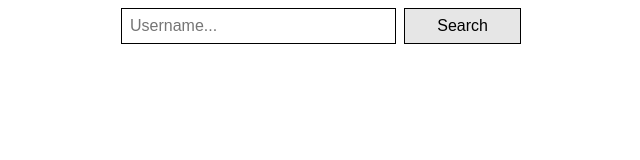
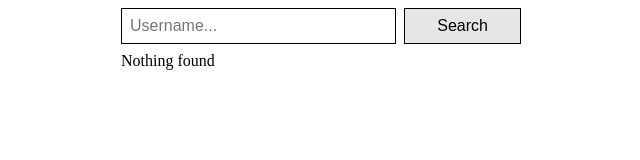
Before and after one commit to batya15/GithubTestAngular2, an Angular app: page / in a window 1280 px wide. Shown: the top 160 px of the page, without its empty margins (319-959 px from the left). Built offline with nearby package versions, Linux system fonts and the light colour scheme.

Commit message:
(CardList) feat: add empty msg and error fix

```diff
--- a/src/app/github-search/card-list/card-list.component.html
+++ b/src/app/github-search/card-list/card-list.component.html
@@ -6,7 +6,9 @@
       </svg>
     </div>
   </div>
-  <div class="list__items" [ngClass]="loading ? 'list__items_loading' : ''">
+  <div class="list__items" *ngIf="!hasError()" [ngClass]="loading ? 'list__items_loading' : ''">
     <app-card *ngFor="let user of users | async" [user]="user"></app-card>
+    <div *ngIf="isEmpty()">Nothing found</div>
   </div>
+  <div class="list__error" *ngIf="hasError()">{{ error }}</div>
 </div>
--- a/src/app/github-search/card-list/card-list.component.scss
+++ b/src/app/github-search/card-list/card-list.component.scss
@@ -11,4 +11,8 @@
       opacity: 0.2;
     }
   }
+  &__error {
+    color: red;
+    text-align: center;
+  }
 }
--- a/src/app/github-search/card-list/card-list.component.ts
+++ b/src/app/github-search/card-list/card-list.component.ts
@@ -11,7 +11,11 @@ export class CardListComponent {
   @Input() users: IUser[];
   @Input() error: string;
 
-  hasError() {
+  hasError(): boolean {
     return Boolean(this.error);
   }
+
+  isEmpty(): boolean {
+    return Boolean(this.users && !this.users.length);
+  }
 }
```
